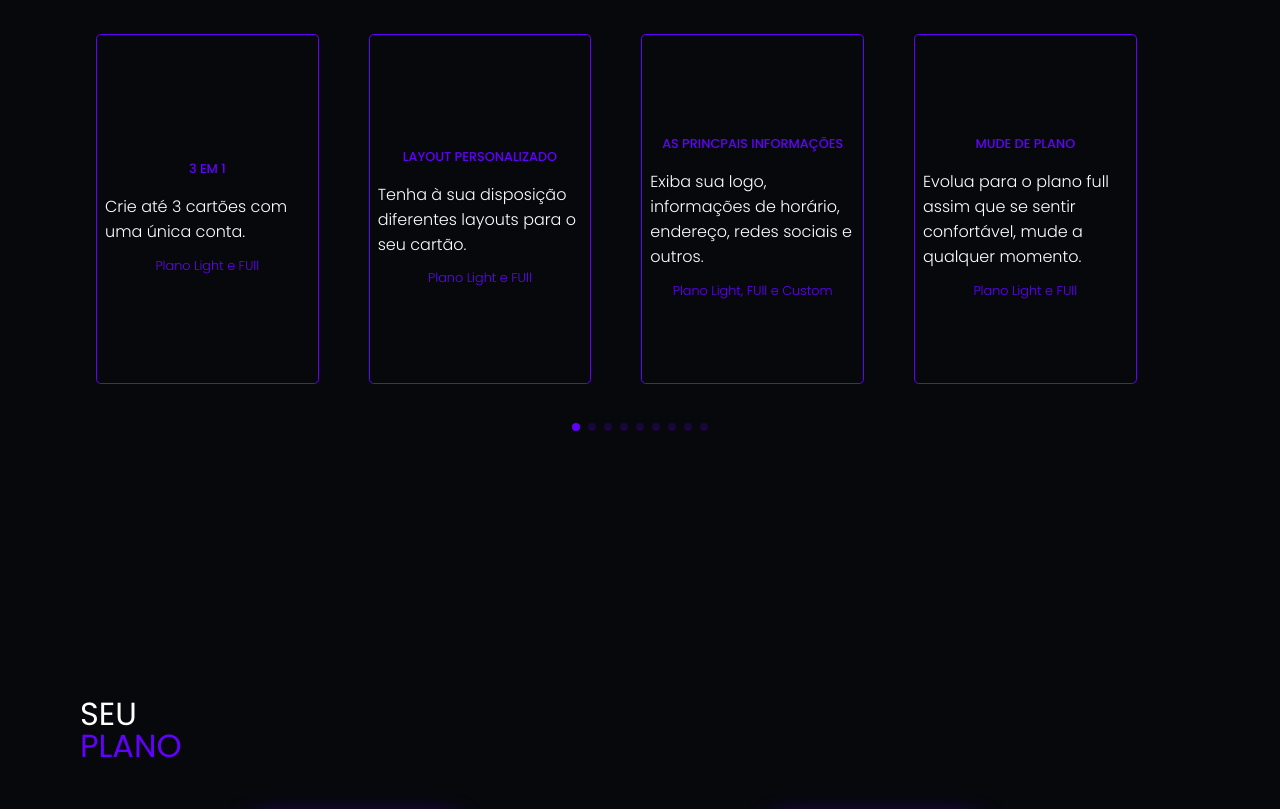
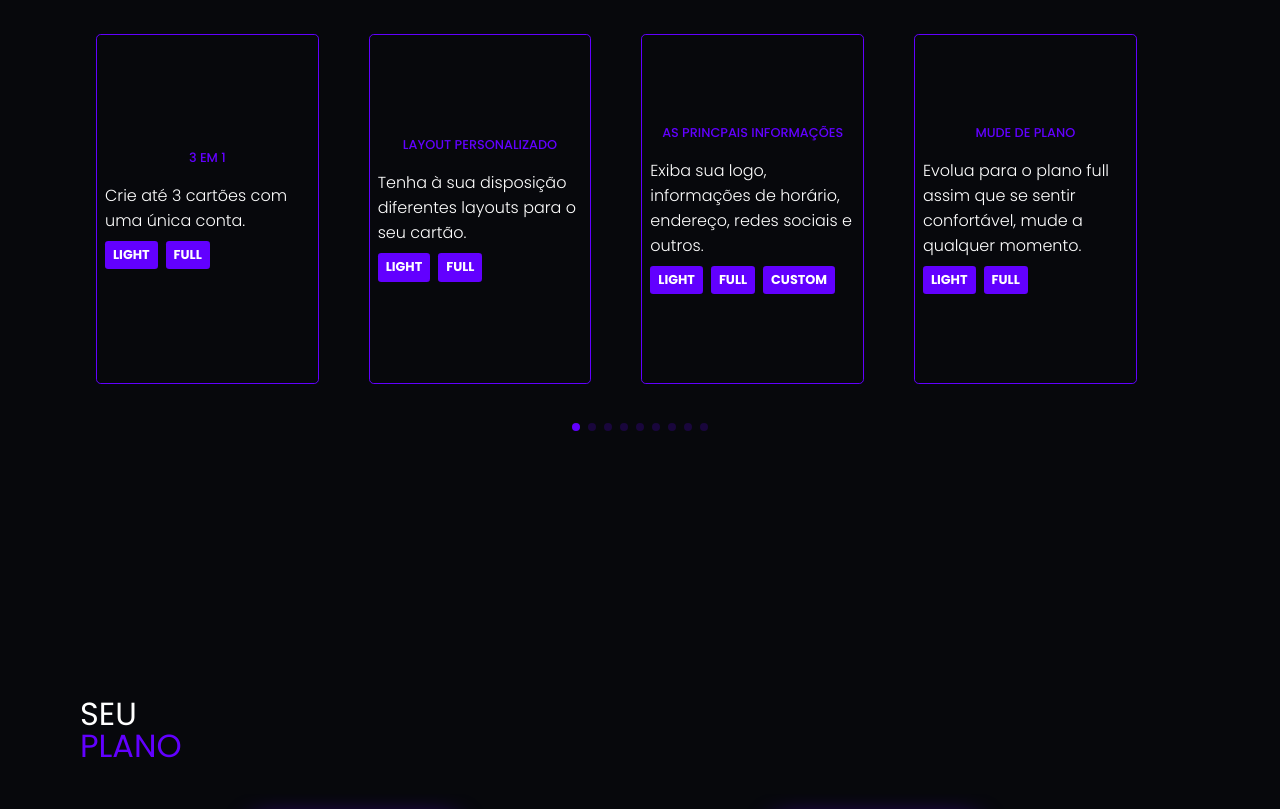
Before and after one commit to lcpsd/visitase7e, a Next.js app: page / in a window 1280 px wide. Shown: the part 983-1792 px from the top of the page. Built offline with nearby package versions, Linux system fonts and the light colour scheme.

Commit message:
badges for tool cards

```diff
--- /dev/null
+++ b/src/components/landingPage/Badges/Styles.js
@@ -0,0 +1,33 @@
+import styled from "styled-components"
+import styles from "../ToolsSection/styles"
+
+const Styles = styled.div`
+
+    width: 100%;
+
+    display: flex;
+
+    gap: 0.5rem;
+
+    margin-top: 0.5rem;
+
+    span{
+        display: inline-block;
+
+        padding: 0.5rem;
+
+        font-size: 0.8em;
+        font-weight: 700;
+        line-height: 1;
+
+        text-align: center;
+
+        white-space: nowrap;
+
+        background: var(--purple-100);
+
+        border-radius: 0.2rem;
+    }
+`
+
+export default Styles
--- /dev/null
+++ b/src/components/landingPage/Badges/index.jsx
@@ -0,0 +1,14 @@
+import Styles from './Styles'
+
+export default function Badge({badges}){
+
+    return(
+        <Styles>
+            {
+                badges.map((badge, index) => (
+                    <span key={index}>{badge}</span>
+                ))
+            }
+        </Styles>
+    )
+}
--- a/src/components/landingPage/ToolsSection/ToolCard/index.jsx
+++ b/src/components/landingPage/ToolsSection/ToolCard/index.jsx
@@ -1,6 +1,9 @@
+import Badges from '/src/components/landingPage/Badges'
 import styles from './styles.module.scss'
 
-export default function ToolCard({title, text, comment}){
+export default function ToolCard({title, text, badges}){
+
+    console.log(badges)
 
     return(
         <div className={styles.card}>
@@ -12,9 +15,7 @@ export default function ToolCard({title, text, comment}){
                 {text}
             </p>
 
-            <p className={styles.comment}>
-                {comment}
-            </p>
+            <Badges badges={badges}/>
         </div>
     )
 }
--- a/src/components/landingPage/ToolsSection/index.jsx
+++ b/src/components/landingPage/ToolsSection/index.jsx
@@ -9,57 +9,57 @@ export default function ToolsSection(){
         {
             title: "3 Em 1",
             text: "Crie até 3 cartões com uma única conta.",
-            comment: "Plano Light e FUll"
+            badges: ["Light", "Full"]
         },
         {
             title: "Layout Personalizado",
             text: "Tenha à sua disposição diferentes layouts para o seu cartão.",
-            comment: "Plano Light e FUll"
+            badges: ["Light", "Full"]
         },
         {
             title: "As Princpais Informações",
             text: "Exiba sua logo, informações de horário, endereço, redes sociais e outros.",
-            comment: "Plano Light, FUll e Custom"
+            badges: ["Light", "Full", "Custom"]
         },
         {
             title: "Mude de Plano",
             text: "Evolua para o plano full assim que se sentir confortável, mude a qualquer momento.",
-            comment: "Plano Light e FUll"
+            badges: ["Light", "Full"]
         },
         {
             title: "Mostre Serviço",
             text: "Deixe amostra todos os produtos e serviços oferecidos, modificando sempre que necessário.",
-            comment: "Plano Light, FUll e Custom"
+            badges: ["Light", "Full", "Custom"]
         },
         {
             title: "Do seu jeito",
             text: "Com o plano custom você deixa o cartão com a sua cara e traga a originalidade que seus concorrentes não possuem.",
-            comment: "Plano Custom"
+            badges: ["Custom"]
         },
         {
             title: "Tecnologia",
             text: "No plano custom fornecemos 1 display de acrílico NFC e 2 cartões NFC personalizados para o seu negócio gratuitamente, e eles são seus após 6 meses de assinatura ativa.",
-            comment: "Plano Custom"
+            badges: ["Custom"]
         },
         {
             title: "Socialize",
             text: "Seu cliente tem acesso a todos os links de suas redes sociais.",
-            comment: "Plano Light, FUll e Custom"
+            badges: ["Light", "Full", "Custom"]
         },
         {
             title: "Desktop ou Mobile",
             text: "Cartão responsivo para ser exibido de maneira perfeita ao seu cliente, tanto no computador quando no celular.",
-            comment: "Plano Light, FUll e Custom"
+            badges: ["Light", "Full", "Custom"]
         },
         {
             title: "Altere seus dados",
             text: "Tenha autonomia para mudar suas informações quando quiser.",
-            comment: "Plano Light, FUll e Custom"
+            badges: ["Light", "Full", "Custom"]
         },
         {
             title: "Conte com o Google",
             text: "Faça login sem ter que criar uma conta, apenas utilizando sua conta google existênte.",
-            comment: "Plano Light e FUll"
+            badges: ["Light", "Full"]
         },
     ]
 
@@ -88,7 +88,7 @@ export default function ToolsSection(){
                         {
                             cardInfo.map((item, index) => (
                                 <SwiperSlide className="cardDiv" key={index}>
-                                    <ToolCard title={item.title} text={item.text} comment={item.comment}/>
+                                    <ToolCard title={item.title} text={item.text} badges={item.badges}/>
                                 </SwiperSlide>
                             ))
                         }
--- a/src/pages/styles/globals.scss
+++ b/src/pages/styles/globals.scss
@@ -77,3 +77,7 @@ ul{
     margin: 0;
   }
 }
+
+h1, h2, h3, h4, h5, h6{
+  margin: 0;
+}
```
Also changed, not shown: public/se7e/image/logo.png (deleted), 1 other file (tests, documents, lock files or other folders).
